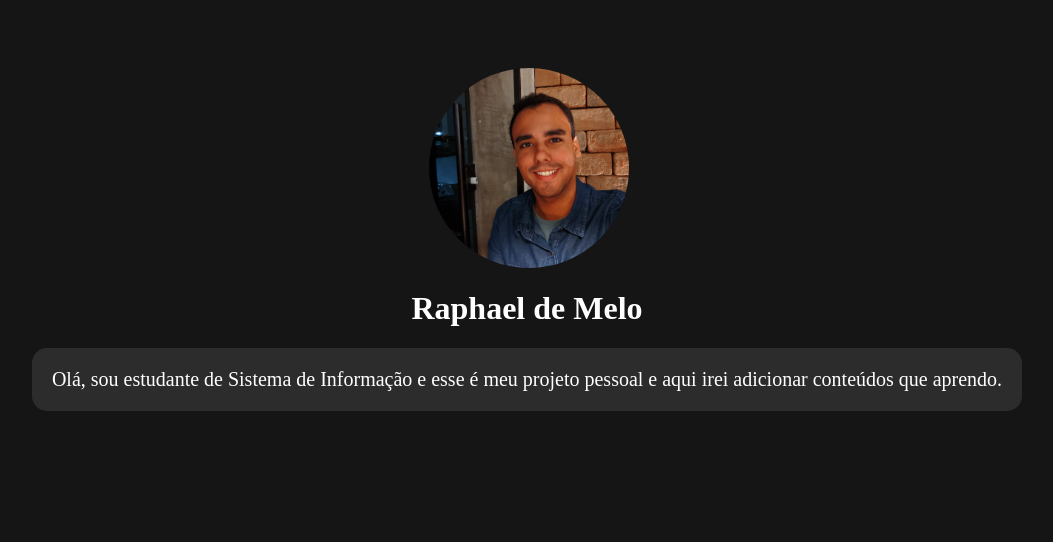
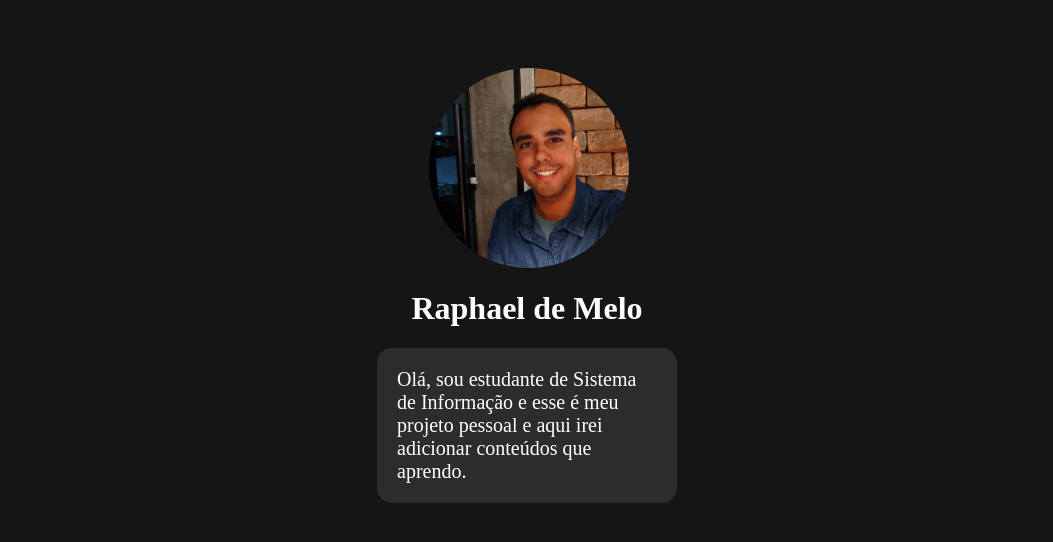
Before and after one commit to raphaeldemelo/projeto_pessoal, a React (Create React App) app: page / in a window 1280 px wide. Shown: the top 542 px of the page, without its empty margins (113-1166 px from the left). Built offline with nearby package versions, Linux system fonts and the light colour scheme.

Commit message:
posicionando

```diff
--- a/src/pages/styles.css
+++ b/src/pages/styles.css
@@ -32,6 +32,10 @@ body{
     justify-content: center;
     margin-left: 18px;
     border-radius: 300px;
+    position: relative;
+
+
+
 }
 .perfil:hover img{
     transition: 0.3s;
@@ -42,6 +46,9 @@ body{
 .descricao{
     background: rgb(44,44 , 44);
     border-radius: 15px;
+    margin-left:  10px;
+    margin-right: 10px;
+    width: 300px;
 
 }
 
```
